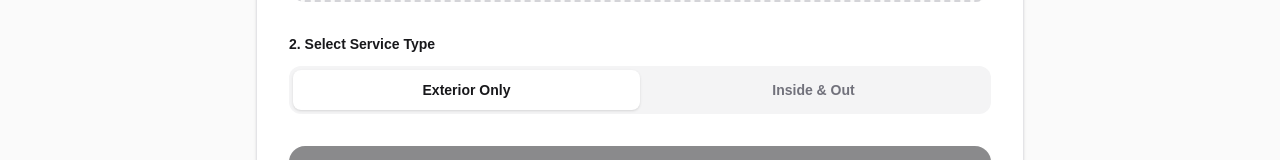
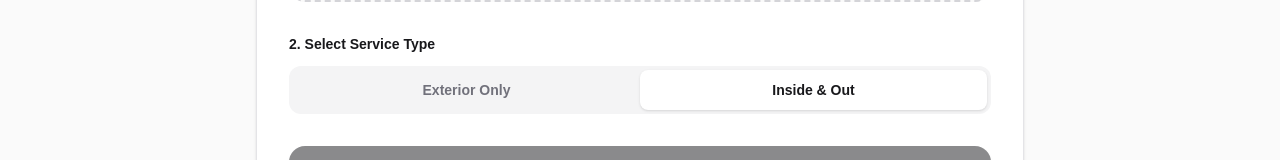
Before and after one commit to servicesmrben-wq/mrben-site1, a Next.js app: page /en/estimator in a window 1280 px wide. Shown: the part 530-690 px from the top of the page. Built offline with nearby package versions, Linux system fonts and the light colour scheme.

Commit message:
Update page.tsx

```diff
--- a/app/[locale]/estimator/page.tsx
+++ b/app/[locale]/estimator/page.tsx
@@ -56,7 +56,7 @@ export default function EstimatorPage() {
   const [previews, setPreviews] = useState<string[]>([]);
   const [isProcessing, setIsProcessing] = useState(false);
   const [progress, setProgress] = useState(0);
-  const [mode, setMode] = useState<"ext" | "in_out">("ext");
+  const [mode, setMode] = useState<"ext" | "in_out">("in_out");
   const [result, setResult] = useState<any | null>(null);
   const [error, setError] = useState<string | null>(null);
 
```
